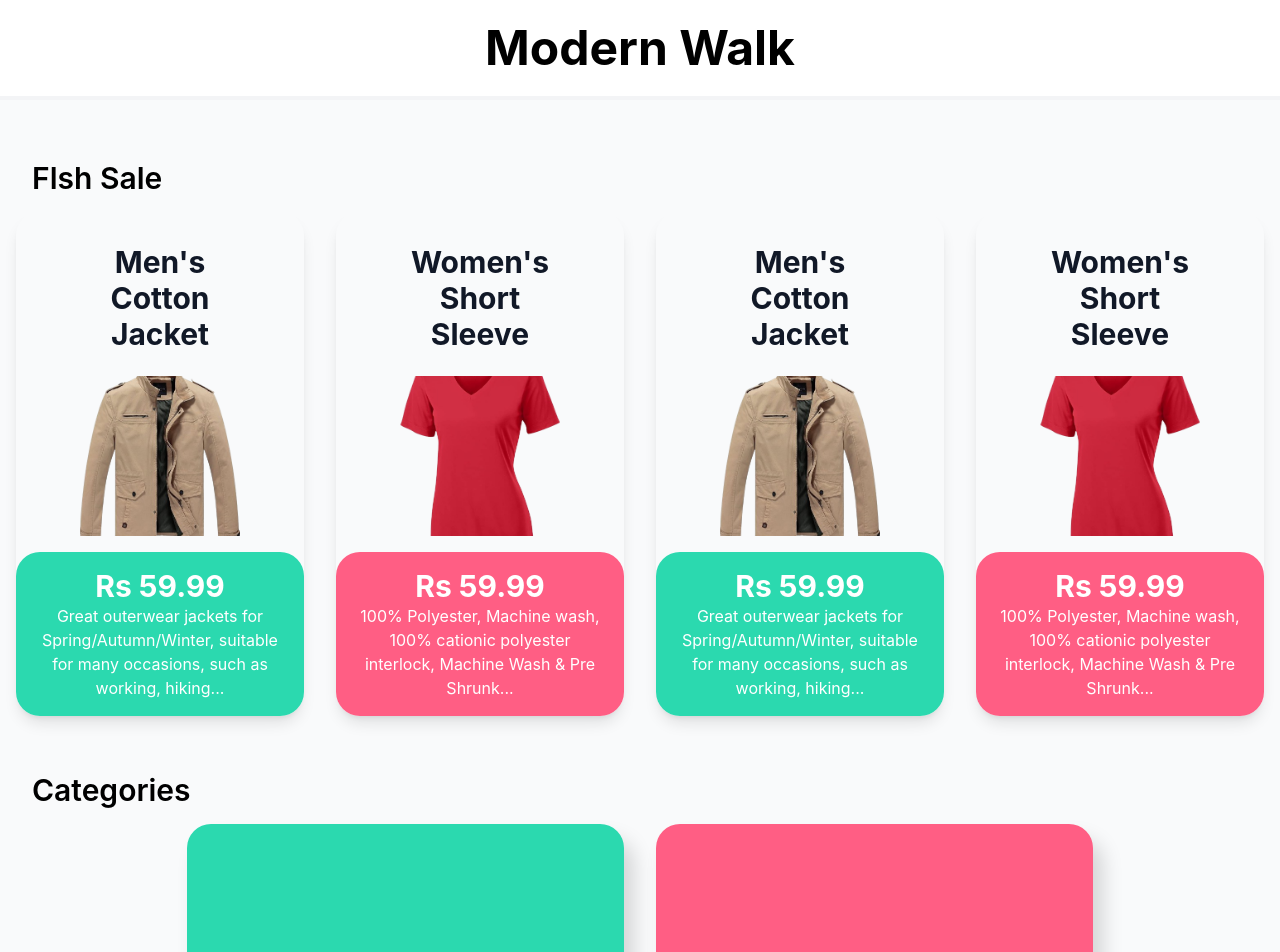
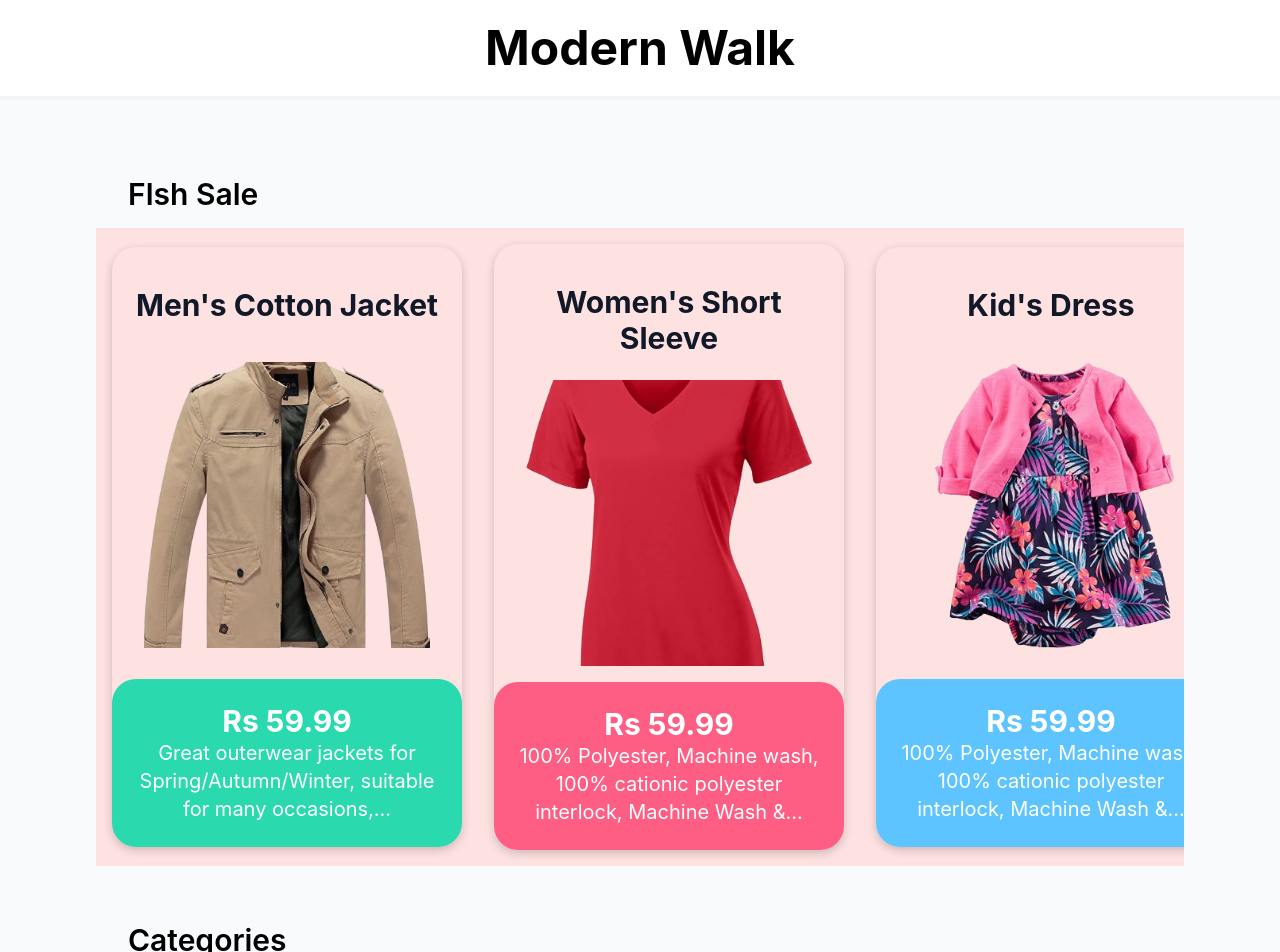
Before and after one commit to dnsamw/modern-walk-fe, a React (Create React App) app: page / in a window 1280 px wide. Shown: the top 952 px of the page. Built offline with nearby package versions, Linux system fonts and the light colour scheme.

Commit message:
utils and reponsive layout update

```diff
--- a/src/App.tsx
+++ b/src/App.tsx
@@ -5,6 +5,7 @@ import Root from "./pages/Root";
 import ErrorPage from "./pages/ErrorPage";
 import ProductPage from "./pages/ProductPage";
 import { DataProvider } from "./app/context/DataContext";
+import CategoryPage from "./pages/CategoryPage";
 
 function App() {
   const router = createBrowserRouter([
@@ -22,6 +23,10 @@ function App() {
           path: "/product/:id",
           element: <ProductPage />,
         },
+        {
+          path: "/category/:slug",
+          element: <CategoryPage />,
+        },
       ],
     },
   ]);
--- a/src/app/config.ts
+++ b/src/app/config.ts
@@ -9,15 +9,18 @@ export const Config = {
   colors: {
     green: "#2BD9AF",
     red: "#FF5E84",
+    blue: "#5ec4ff",
   },
 };
 
 export enum CATEGORY {
   Male = "male",
   Female = "female",
+  Kids = "kids",
 }
 
 export const colorMap: { [key in CATEGORY]: string } = {
   [CATEGORY.Male]: Config.colors.green,
   [CATEGORY.Female]: Config.colors.red,
+  [CATEGORY.Kids]: Config.colors.blue,
 };
--- a/src/components/CategoryCard.tsx
+++ b/src/components/CategoryCard.tsx
@@ -1,3 +1,4 @@
+import { Link } from "react-router-dom";
 import { CATEGORY, colorMap } from "../app/config";
 
 type Props = {
@@ -8,12 +9,12 @@ type Props = {
 function CategoryCard({ category, text }: Props) {
   const color = colorMap[category as CATEGORY];
   return (
-    <div
-      className={`relative w-[35%] h-[400px] flex justify-center items-center p-8 rounded-3xl shadow-[10px_15px_20px_#00000026]`}
+    <Link to={`/category/${category}-clothing`}
+      className={`relative w-[47%] h-[250px] flex justify-center items-center p-8 rounded-3xl shadow-[0_3px_10px_rgb(0,0,0,0.2)] hover:shadow-lg xl:w-[35%] md:h-[400px]`}
       style={{ backgroundColor: color }}
     >
-      <div className={`font-bold text-white text-5xl`}>{text}</div>
-    </div>
+      <div className={`font-bold text-center text-white md:text-5xl sm:text-3xl`}>{text}</div>
+    </Link>
   );
 }
 
--- a/src/components/NavBar.tsx
+++ b/src/components/NavBar.tsx
@@ -10,7 +10,7 @@ function NavBar({ brand }: Props) {
       <nav className="fixed bg-white w-full top-0">
         <div className="mx-auto">
           <div className="flex justify-between items-center border-b-4 border-gray-100 py-6 md:justify-start md:space-x-10">
-            <div className="flex justify-center lg:w-0 lg:flex-1">
+            <div className="flex justify-center lg:w-0 lg:flex-1 w-full">
               <div className="text-5xl font-bold">
                 <Link to="/">{brand}</Link>
               </div>
--- a/src/components/ProductCard.tsx
+++ b/src/components/ProductCard.tsx
@@ -1,8 +1,9 @@
 import { Link } from "react-router-dom";
 import { CATEGORY, colorMap } from "../app/config";
+import { truncatedText } from "../utils/utils";
 
 type Props = {
-  id:number;
+  id: number;
   name: string;
   imgUrl: string;
   price: string;
@@ -10,17 +11,25 @@ type Props = {
   category: string;
 };
 
-function ProductCard({ id, imgUrl, price, description, category, name }: Props) {
-
+function ProductCard({
+  id,
+  imgUrl,
+  price,
+  description,
+  category,
+  name,
+}: Props) {
   const color = colorMap[category as CATEGORY];
 
   return (
     <Link to={`/product/${id}`}>
-    <div className="max-w-sm rounded-3xl overflow-hidden shadow-lg hover:bg-gray-100">
-      <div className="px-16 py-4">
-        <div className="font-bold text-3xl py-4 mb-2 text-center text-gray-900">
+      <div className="min-w-[330px] md:min-w-[350px] max-w-[60%] flex flex-col justify-between min-h-[600px] rounded-3xl overflow-hidden shadow-[0_3px_10px_rgb(0,0,0,0.2)] hover:bg-gray-100 xl:max-w[100%]">
+
+        <div className="font-bold text-4xl md:text-3xl px-4 pt-10 mb-2 text-center text-gray-900">
           {name}
         </div>
+
+        <div className="px-8 py-4">
           <img
             alt={name}
             className="w-full"
@@ -33,12 +42,17 @@ function ProductCard({ id, imgUrl, price, description, category, name }: Props)
             width="300"
           />
         </div>
+
         <div
-        className="px-6 py-4 rounded-t-3xl"
+          className="p-6 rounded-t-3xl min-h[350px]"
           style={{ backgroundColor: color }}
         >
-        <p className="text-white font-bold text-3xl text-center">Rs {price}</p>
-        <p className="text-white text-base text-center">{description}...</p>
+          <p className="text-white font-bold text-4xl text-center md:text-3xl">
+            Rs {price}
+          </p>
+          <p className="text-white text-xl text-center md:text-md">
+            {truncatedText(description, 80)}
+          </p>
         </div>
       </div>
     </Link>
--- a/src/components/Section.tsx
+++ b/src/components/Section.tsx
@@ -12,18 +12,21 @@ function Section({
   children,
 }: Props) {
   return (
-    <div className={`py-4 ${isTopNav ? "mt-36" : "mt-2"}`}>
-      <div className="w-full px-8">
+    <section className={`flex justify-center py-4  ${isTopNav ? "mt-36" : "mt-2"}`}>
+      <div className="w-[95%] md:w-[85%]">
+
+      <div className="w-full px-8 py-4">
         <h1 className="font-semibold text-3xl">{title}</h1>
       </div>
       <div
-        className={`py-4 flex gap-8 justify-center items-center px-4 ${
+        className={`py-4 flex flex-wrap gap-8 justify-between items-center px-4 ${
           isScroll && "overflow-x-scroll"
-        }`}
+        }  xl:bg-red-100 xl:flex-nowrap`}
       >
         {children}
       </div>
-    </div>
+      </div>
+    </section>
   );
 }
 
--- a/src/dummy_products.ts
+++ b/src/dummy_products.ts
@@ -24,6 +24,11 @@ export const dummy_categories = [
     category: "female",
     text: "Women's Clothing",
   },
+  {
+    id: 3,
+    category: "kids",
+    text: "Children's Clothing",
+  },
 ];
 
 export const dummy_products = [
@@ -46,6 +51,15 @@ export const dummy_products = [
     thumbnail: "/img/tshirt-f.png",
   },
   {
+    id: 5,
+    name: "Kid's Dress",
+    price: 59.99,
+    description:
+      "100% Polyester, Machine wash, 100% cationic polyester interlock, Machine Wash & Pre Shrunk",
+    category: "kids",
+    thumbnail: "/img/gown-k.png",
+  },
+  {
     id: 3,
     name: "Men's Cotton Jacket",
     price: 59.99,
@@ -62,5 +76,13 @@ export const dummy_products = [
       "100% Polyester, Machine wash, 100% cationic polyester interlock, Machine Wash & Pre Shrunk",
     category: "female",
     thumbnail: "/img/tshirt-f.png",
+  }, {
+    id: 6,
+    name: "Kid's Dress",
+    price: 59.99,
+    description:
+      "100% Polyester, Machine wash, 100% cationic polyester interlock, Machine Wash & Pre Shrunk",
+    category: "kids",
+    thumbnail: "/img/gown-k.png",
   },
 ];
--- a/src/index.css
+++ b/src/index.css
@@ -1,6 +1,28 @@
 @tailwind base;
 @tailwind components;
 @tailwind utilities;
+
+/* ===== Scrollbar CSS ===== */
+  /* Firefox */
+  * {
+    scrollbar-width: thin;
+    scrollbar-color: #d9d9d9 #ffffff;
+  }
+
+  /* Chrome, Edge, and Safari */
+  *::-webkit-scrollbar {
+    width: 16px;
+  }
+
+  *::-webkit-scrollbar-track {
+    background: #ffffff;
+  }
+
+  *::-webkit-scrollbar-thumb {
+    background-color: #d9d9d9;
+    border-radius: 10px;
+    border: 3px solid #ffffff;
+  }
 
 body {
   margin: 0;
--- /dev/null
+++ b/src/pages/CategoryPage.tsx
@@ -0,0 +1,9 @@
+type Props = {}
+
+function CategoryPage({}: Props) {
+  return (
+    <div>CategoryPage</div>
+  )
+}
+
+export default CategoryPage
--- a/src/pages/HomePage.tsx
+++ b/src/pages/HomePage.tsx
@@ -11,7 +11,7 @@ function HomePage() {
 
   return (
     <div className="flex flex-col bg-gray-50">
-      <Section isTopNav={true} title={Config.uiMasterData.section.flash_sale}>
+      <Section isTopNav={true} isScroll={true} title={Config.uiMasterData.section.flash_sale}>
         {products.map((p) => (
           <ProductCard
             id={p.id}
--- /dev/null
+++ b/src/utils/utils.ts
@@ -0,0 +1,15 @@
+
+export function truncatedText( text:string, maxLength:number = 125): string {
+  if (text.length <= maxLength) {
+    return text;
+  }
+
+  const truncated = text.substring(0, maxLength);
+  const lastSpace = truncated.lastIndexOf(" ");
+
+  if (lastSpace === -1) {
+    return truncated + "...";
+  }
+
+  return truncated.substring(0, lastSpace) + "...";
+}
```
Also changed, not shown: public/img/gown-k.png (added). Lines whose indentation alone changed are shown as unchanged.
